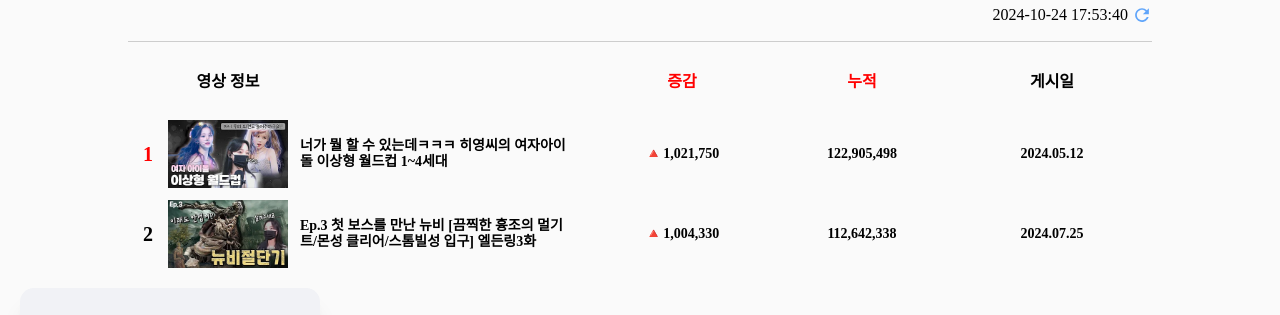
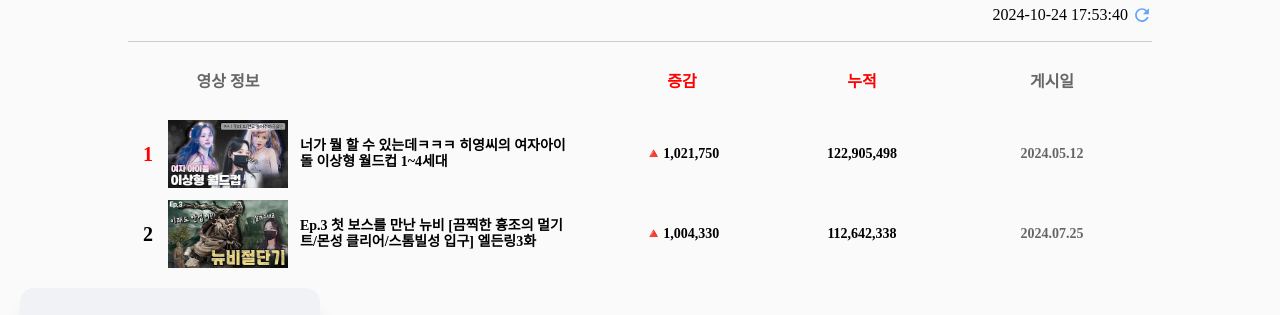
Before and after one commit to choidy180/hy-app, a Next.js app: page / in a window 1280 px wide. Shown: the part 583-898 px from the top of the page. Built offline with nearby package versions, Linux system fonts and the light colour scheme; a web font is replaced by a local one.

Commit message:
'deploy'

```diff
--- a/components/title.tsx
+++ b/components/title.tsx
@@ -59,7 +59,7 @@ const TitleComponent = () => {
                 <div className='w-full flex justify-start items-center mb-[20px]'>
                     <div className='w-[40px]'/>
                     <div className='w-[120px] flex justify-center items-center'>
-                        <span className='font-semibold'>영상 정보</span>
+                        <span className='font-semibold text-[#666]'>영상 정보</span>
                     </div>
                     <div className='w-[300px] px-[12px]'>
 
@@ -67,7 +67,7 @@ const TitleComponent = () => {
                     <div className='absolute flex right-0'>
                         <div className='w-[180px] text-[#FF0000] font-semibold text-center'>증감</div>
                         <div className='w-[180px] text-[#FF0000] font-semibold text-center'>누적</div>
-                        <div className='w-[200px] text-[#000000] font-semibold text-center'>게시일</div>
+                        <div className='w-[200px] text-[#000000] font-semibold text-center text-[#666]'>게시일</div>
                     </div>
                 </div>
                 <Link href={'https://www.youtube.com/watch?v=CBNX-xUm65I&t=6s'} className='w-full transition-all flex justify-start items-start cursor-pointer group hover:h-[200px]' target='_blank'>
@@ -97,7 +97,7 @@ const TitleComponent = () => {
                     <div className='absolute flex right-0'>
                         <div className='w-[180px] h-[80px] flex justify-center items-center text-[#000000] text-center font-semibold text-sm group-hover:text-white'>🔺 1,021,750</div>
                         <div className='w-[180px] h-[80px] flex justify-center items-center text-[#000000] text-center font-semibold text-sm group-hover:text-white'>122,905,498</div>
-                        <div className='w-[200px] h-[80px] flex justify-center items-center text-[#000000] text-center font-semibold text-sm group-hover:text-white'>2024.05.12</div>
+                        <div className='w-[200px] h-[80px] flex justify-center items-center text-[#000000] text-center font-semibold text-sm group-hover:text-white text-[#666]'>2024.05.12</div>
                     </div>
                 </Link>
                 <Link href={'https://www.youtube.com/watch?v=X9YXxEVI2XY&t=381s'} className='w-full transition-all flex justify-start items-start cursor-pointer group hover:h-[200px]' target='_blank'>
@@ -127,7 +127,7 @@ const TitleComponent = () => {
                     <div className='absolute flex right-0'>
                         <div className='w-[180px] h-[80px] flex justify-center items-center text-[#000000] text-center font-semibold text-sm group-hover:text-white'>🔺 1,004,330</div>
                         <div className='w-[180px] h-[80px] flex justify-center items-center text-[#000000] text-center font-semibold text-sm group-hover:text-white'>112,642,338</div>
-                        <div className='w-[200px] h-[80px] flex justify-center items-center text-[#000000] text-center font-semibold text-sm group-hover:text-white'>2024.07.25</div>
+                        <div className='w-[200px] h-[80px] flex justify-center items-center text-[#000000] text-center font-semibold text-sm group-hover:text-white text-[#666]'>2024.07.25</div>
                     </div>
                 </Link>
             </div>
```
